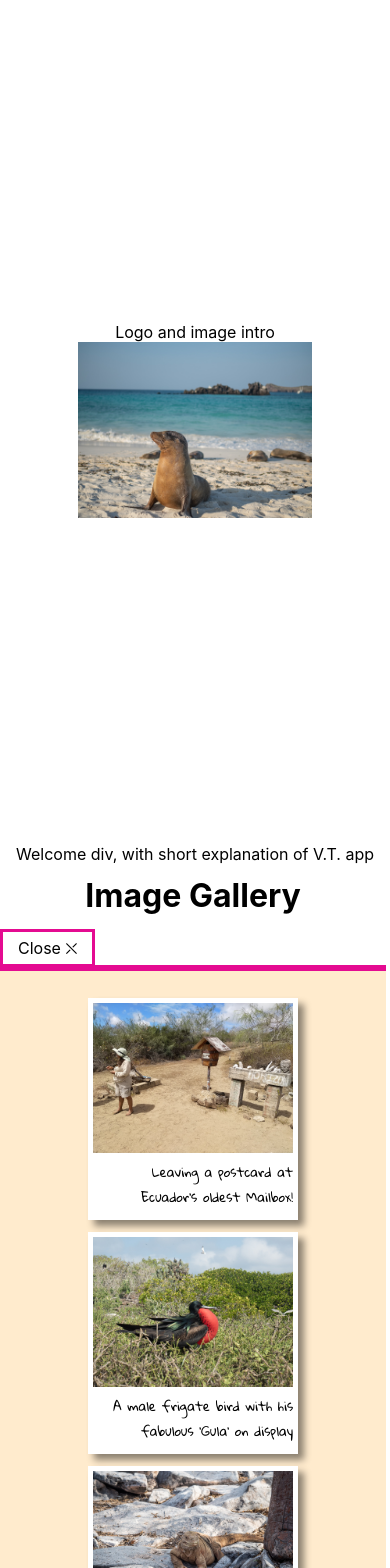
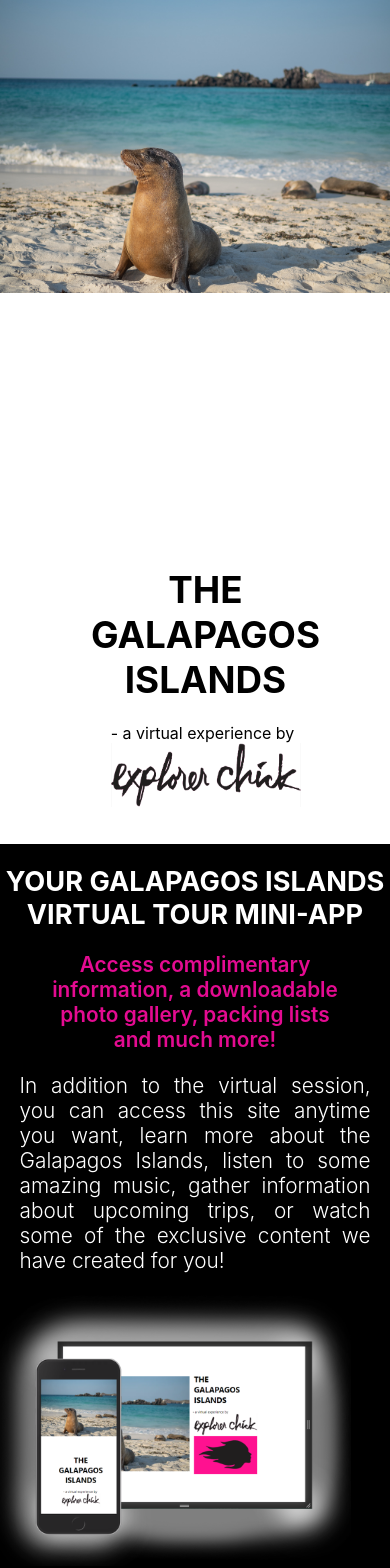
Before and after one commit to dave-torr/ltc-vitual-tours, a Next.js app: page / in a window 390 px wide. Shown: the top 1568 px of the page. Built offline with nearby package versions, Linux system fonts and the light colour scheme.

Commit message:
first advances

```diff
--- a/components/imageAndTextComp.js
+++ b/components/imageAndTextComp.js
@@ -4,7 +4,6 @@ import Image from "next/image"
 
 
 function VtIntro(props){
-
     return(
         <>
             <div className={styles.IntroGenCont}>
@@ -16,18 +15,35 @@ function VtIntro(props){
                         src="/photogallery/vitualTour-06.jpg"
                     />
                 </div>
-                Logo and image intro
+                <div className={styles.logoAndIntro}>
+                    <div className={styles.tourName}> The <br></br> Galapagos <br></br>Islands </div>
+
+                    <div className={styles.tourSubName}> {" "} - a virtual experience by </div>
+
+                    <img src="/logos/fontface-blk.PNG" alt="Explorer Chick Logo" className={styles.Fontlogo} />
+
+                    <img src="/logos/pinkandblack.PNG" alt="Explorer Chick Logo" className={styles.PinkLogo} />
+                </div>
             </div>
         </>
     )
 };
 
 function AppExplainer(props){
-
     return(
         <>
-            <div className={styles.tourGenCont}>
-            Welcome div, with short explanation of V.T. app
+            <div className={styles.appIntroContainer}>
+                <div className={styles.appTourTextCont} >
+                    <div className={styles.appIntroTitle}> Your galapagos islands <br></br> virtual tour mini-app
+                    </div>
+                    <div className={styles.appIntroSubTitle}> Access complimentary information, a downloadable photo gallery, packing lists and much more!
+                    </div>
+                    <div className={styles.appIntroText}> In addition to the virtual session, you can access this site anytime you want, learn more about the Galapagos Islands, listen to some amazing music, gather information about upcoming trips, or watch some of the exclusive content we have created for you!
+                    </div>
+                </div>
+                <div className={styles.appTourImage}>
+                    <img src="/miscPics/mobileExample.png" className={styles.deviceIMG}  />
+                </div>
             </div>
         </>
     )
@@ -37,7 +53,7 @@ function PackingList(props){
     return(
         <>
             <div>
-                Logo and image intro
+                Packing Lists
             </div>
         </>
     )
@@ -47,7 +63,7 @@ function DiscountAndInvite(props){
     return(
         <>
             <div>
-                Logo and image intro
+                Digital Brochure Download / Tour video / Discount Cupon
             </div>
         </>
     )
--- a/components/photogallery.js
+++ b/components/photogallery.js
@@ -26,12 +26,12 @@ const TitleAndCollapser=()=>{
                 <>
                     <div className={styles.imageControllerTab}
                     onClick={()=>{setOpenGallery(false)}}>
-                        Close &#9932;
+                        Close Gallery &#9932;
                     </div>
                 </>:<>
                     <div className={styles.imageControllerTab}
                     onClick={()=>{setOpenGallery(true)}}>
-                        Open &#9732;
+                        Open Gallery &#9732;
                     </div>
                 </>}
             </div>
--- a/components/videoPlayer.js
+++ b/components/videoPlayer.js
@@ -4,11 +4,8 @@ import Image from "next/image"
 
 function VideoPlayer(props){
 
+const yacumaPlayerCont=()=>{
 
-
-
-// Korioto Yacuma Playlist
-const yacumaPlayerCont=()=>{
     return(
         <>
             <div className={styles.koriotoText}>
--- a/pages/index.js
+++ b/pages/index.js
@@ -23,8 +23,8 @@ const VirtualtourExtras=()=>{
 
   return(
     <>
-      <div className={styles.extrasGenCont}>
-        <div className={styles.landingTitle}> Vitual Tour Extras! </div>
+      <div className={styles.extrasGenCont} id="VtExtrasAnchor" >
+        <div className={styles.landingTitle} > Vitual Tour Extras! </div>
         <div className={styles.landingSubTitle}> We are happy to share these exclusive Ecuadorian artits' features, which are almost guaranteed to make you dance.  </div>
         <div className={styles.extraControllers}>
           <div className={styles.anAddOnController}>
@@ -35,14 +35,13 @@ const VirtualtourExtras=()=>{
                         Close Korioto Video Player &#9932;
                     </div>
                 </>:<>
-                    <div className={styles.InactiveControllerTab}
+                    <div className={styles.ControllerTab}
                     onClick={()=>{setKoriotoController(true)}}>
-                      Spinning logo <br></br>Short Korioto intro <br></br>
-                        Open &#9732;
+                        Open Korioto Player &#9732;
                     </div>
                 </>}
           </div>
-          <div className={styles.anAddOnController}>
+          {/* <div className={styles.anAddOnController}>
             {pichiController?
                 <>
                     <div className={styles.ControllerTab}
@@ -56,14 +55,40 @@ const VirtualtourExtras=()=>{
                         Open &#9732;
                     </div>
                 </>}
-          </div>
+          </div> */}
         </div>
       </div>
     </>
   )
 }
 
-
+const appIndex=()=>{
+  return(
+    <>
+      <div className={styles.landingTitle} > Index </div>
+        <div className={styles.aScroller} onClick={()=>{
+          let PhotoScroller = document.getElementById("picGalleryAnchor");
+          PhotoScroller.scrollIntoView({behavior: "smooth"});
+          }}>
+          Photo Gallery </div>
+        <div className={styles.aScroller} onClick={()=>{
+          let PackingListScroller = document.getElementById("packingListAnchor");
+          PackingListScroller.scrollIntoView({behavior: "smooth"});
+          }}>
+          Galapagos Packing List </div>
+        <div className={styles.aScroller} onClick={()=>{
+          let tourDatesScroller = document.getElementById("tourdatesAnddiscountAnchor");
+          tourDatesScroller.scrollIntoView({behavior: "smooth"});
+          }}>
+          Galapagos Island Hopping Tour </div>
+        <div className={styles.aScroller} onClick={()=>{
+          let ExtrasScroller = document.getElementById("VtExtrasAnchor");
+          ExtrasScroller.scrollIntoView({behavior: "smooth"});
+          }}>
+          Additionals </div>
+    </>
+  )
+}
 
 /////////////////////////////////////////////////////////////////
 /////////////////////////////////////////////////////////////////
@@ -77,41 +102,37 @@ return (
 
 {/* INTRO */}
   <VtIntro
-
   />
 
 
 {/* AppExplainer */}
   <AppExplainer
+  />
 
-  />
+{/* Index and Scroller */}
+  {appIndex()}
 
 {/* NON NVP - Social Image Sharing */}
   {/* <VrDisplayer
 
   /> */}
 
+<div id="picGalleryAnchor"> </div>
   <Photogallery
     open={imageDialog}
     closeImgViewer={setImageDialog}
     />
 
 {/* PackingList */}
+<div id="packingListAnchor"> </div>
   <PackingList
-
-  />
+    />
 
 
 {/* DiscountAndInvite */}
+<div id="tourdatesAnddiscountAnchor"> </div>
   <DiscountAndInvite
-
-  />
-
-        <br></br>
-        video player
-        <br></br>
-
-        Music Player: Korioto / Pichirilo Radioactivo
+    />
 
 {/* Extras */}
   {VirtualtourExtras()}
--- a/styles/Home.module.css
+++ b/styles/Home.module.css
@@ -48,7 +48,7 @@
   overflow-x: unset;
   min-height: 30px;
   display: flex;
-  justify-content: space-around;
+  /* justify-content: space-around; */
   align-items: center;
 
 }
@@ -95,5 +95,8 @@
 
 @media (max-width: 600px) {
 
-
+.landingSubTitle{
+  width: 80%;
+  margin-left: 10%;
 }
+}
--- a/styles/misc.module.css
+++ b/styles/misc.module.css
@@ -16,20 +16,128 @@
 }
 
 .LandingImg{
-    width: 100vh;
-    overflow-x: hidden;
+    width: 60%;
 }
 
+.logoAndIntro{margin-left: 15px;}
+
+.Fontlogo{
+    width: 300px;
+    margin-left: 6px;
+}
+.PinkLogo{
+    width: 300px;
+    margin-left: 6px;
+}
+
+.tourName{
+    font-size: 2.3em;
+    font-weight: 700;
+    text-transform: uppercase;
+    margin-bottom: 21px;
+    margin-left: 6px;
+}
+
+.appIntroContainer{
+    width: 100%;
+    display: flex;
+    flex-direction: row;
+    background-color: black;
+}
+
+.appTourTextCont{
+    width: 60%;
+    min-height: 120px;
+}
+
+.appIntroTitle{
+    color: white;
+    text-align: center;
+    font-size: 1.7em;
+    text-transform: uppercase;
+    font-weight: 700;
+    margin-top: 21px;
+    margin-bottom: 21px;
+}
+
+.appIntroSubTitle{
+    color: rgb(228, 11, 145);
+    text-align: center;
+    width: 50%;
+    font-weight: 600;
+    font-size: 1.3em;
+    margin-left: 25%;
+    margin-bottom: 21px;
+}
+.appIntroText{
+    color: white;
+    text-align: justify;
+    width: 50%;
+    font-weight: 300;
+    font-size: 1.3em;
+    margin-left: 25%;
+    margin-bottom: 21px;
+}
+
+.appTourImage{
+    width: 40%;
+}
+
+.deviceIMG{
+    width: 80%;
+}
 
 @media (max-width: 1000px) {
+    .logoAndIntro{
+    text-align: center;
+    margin-bottom: 33px;
+    }
 
+    .Fontlogo{
+        width: 190px;
+    }
     .IntroGenCont{
-        flex-direction: column-reverse;
-        justify-content: center;
+        flex-direction: column;
+        justify-content: space-between;
         align-items: center;
     }
-
     .LandingImg{
         width: 60%;
     }
+
+    .PinkLogo{
+        display: none;
+    }
+
+    .appIntroContainer{
+        flex-direction: column;
+    }
+
+    .appTourTextCont{
+        width: 100%;
+    }
+
+    .appIntroSubTitle{
+        margin-left: 10%;
+        width: 80%;
+    }
+    .appIntroText{
+        margin-left: 5%;
+        width: 90%;
+    }
+    .appTourImage{
+        width: 100%;
+    }
+
+    .deviceIMG{
+        width: 90%;
+    }
 }
+
+@media (max-width: 600px) {
+    .LandingImg{
+        width: 100%;
+    }
+
+
+}
--- a/styles/vidPlayer.module.css
+++ b/styles/vidPlayer.module.css
@@ -63,6 +63,7 @@
         border-left: solid 2px rgba(228, 11, 145, 0);
         border-right: solid 2px rgba(228, 11, 145, 0);
         margin-bottom: 12px;
+        width: 90%;
     }
 
 
```
Also changed, not shown: public/logos/pinkandblack.PNG (renamed from public/logos/explorer Chick black and white.PNG), public/miscPics/mobileExample.png (added).
